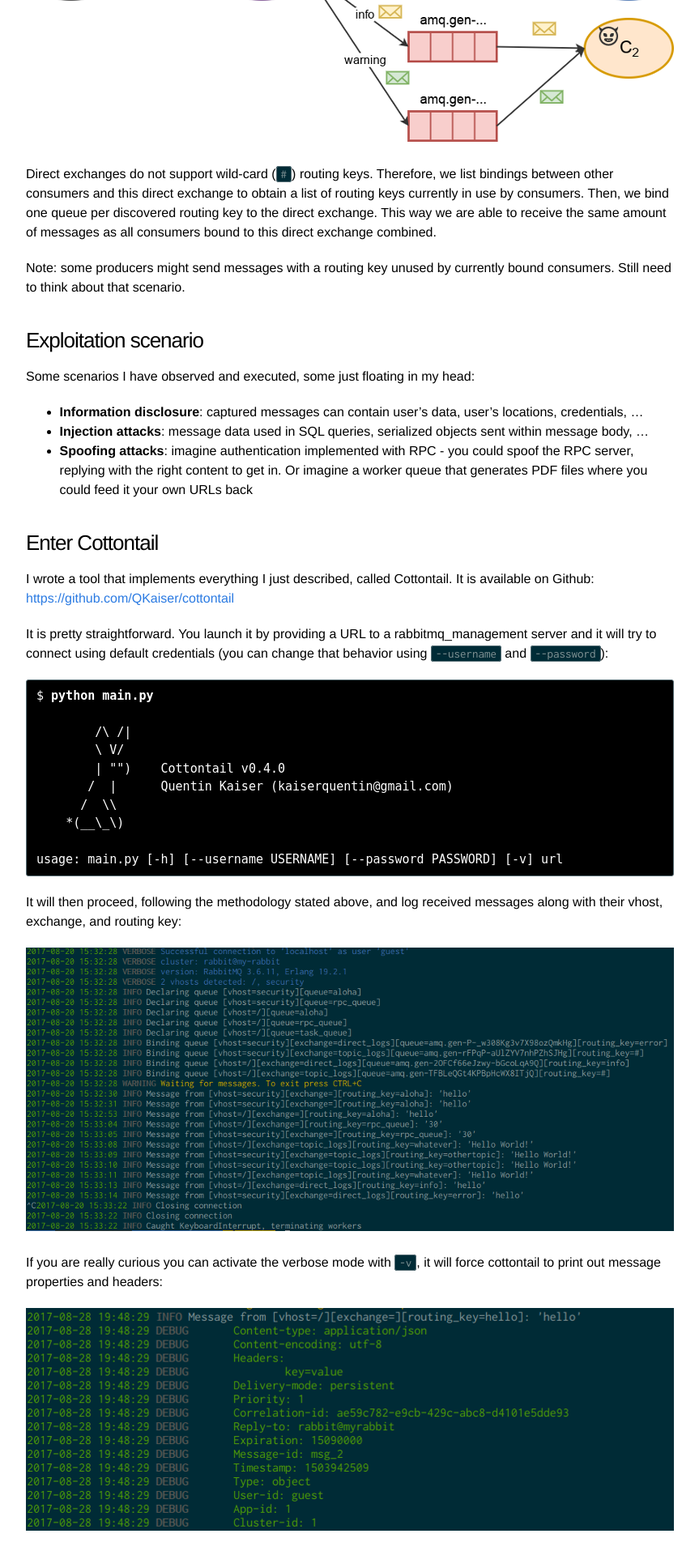
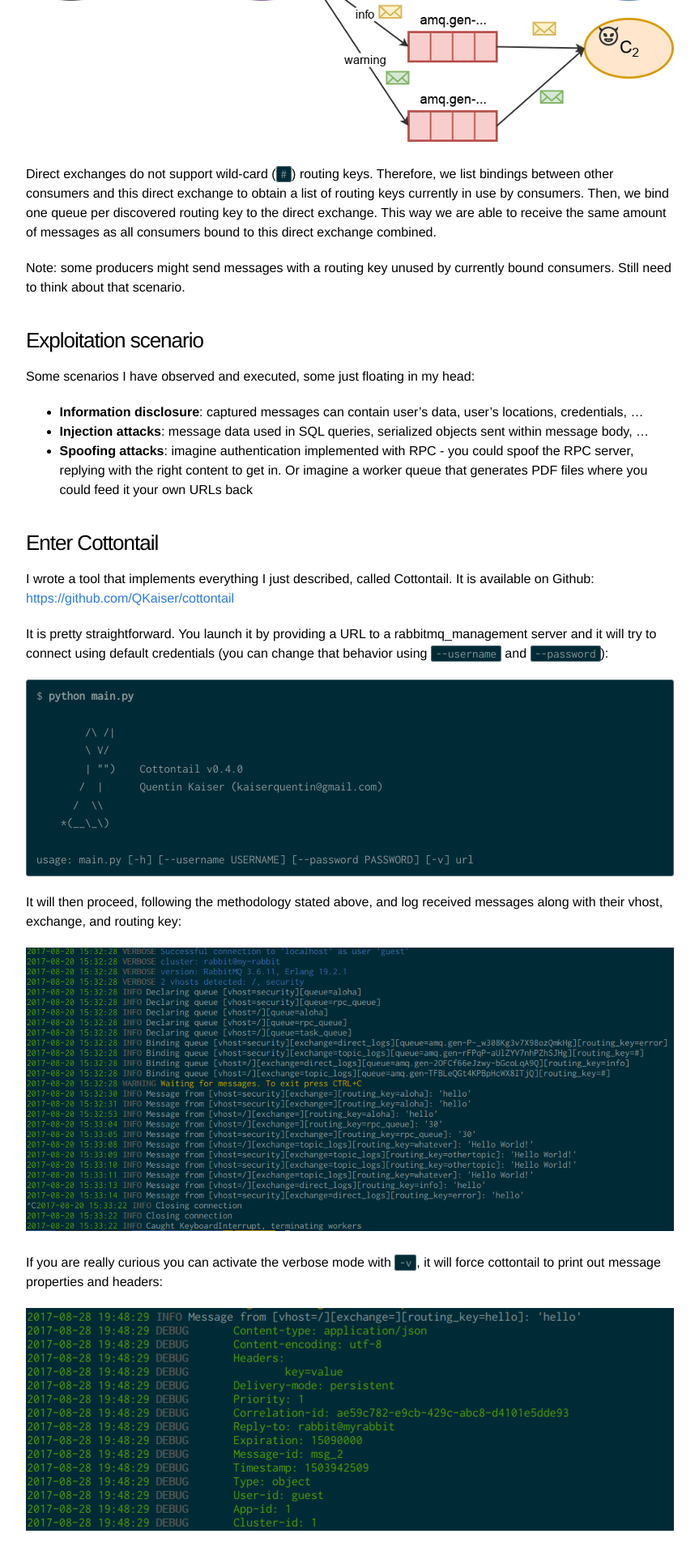
Before and after one commit to qkaiser/qkaiser.github.io, a Jekyll site: the page built from _posts/2017-08-27-cottontail-release.markdown, in a window 1280 px wide. Shown: the part 4277-6197 px from the top of the page at 81% size, without its empty margins (208-1071 px from the left). Built offline with Jekyll 4.4.1, drawn with Linux system fonts in a browser that asks for light colours; comment, search, counter and statistics services are not loaded.

Commit message:
Fix markup

```diff
--- a/_posts/2017-08-27-cottontail-release.markdown
+++ b/_posts/2017-08-27-cottontail-release.markdown
@@ -108,7 +108,7 @@
 
 It is pretty straightforward. You launch it by providing a URL to a rabbitmq_management server and it will try to connect using default credentials (you can change that behavior using `--username` and `--password`):
 
-<pre style="background-color:black;color:white;font-family:'monospace';">
+<pre>
 $ <b>python main.py</b>
 
         /\ /|
```
